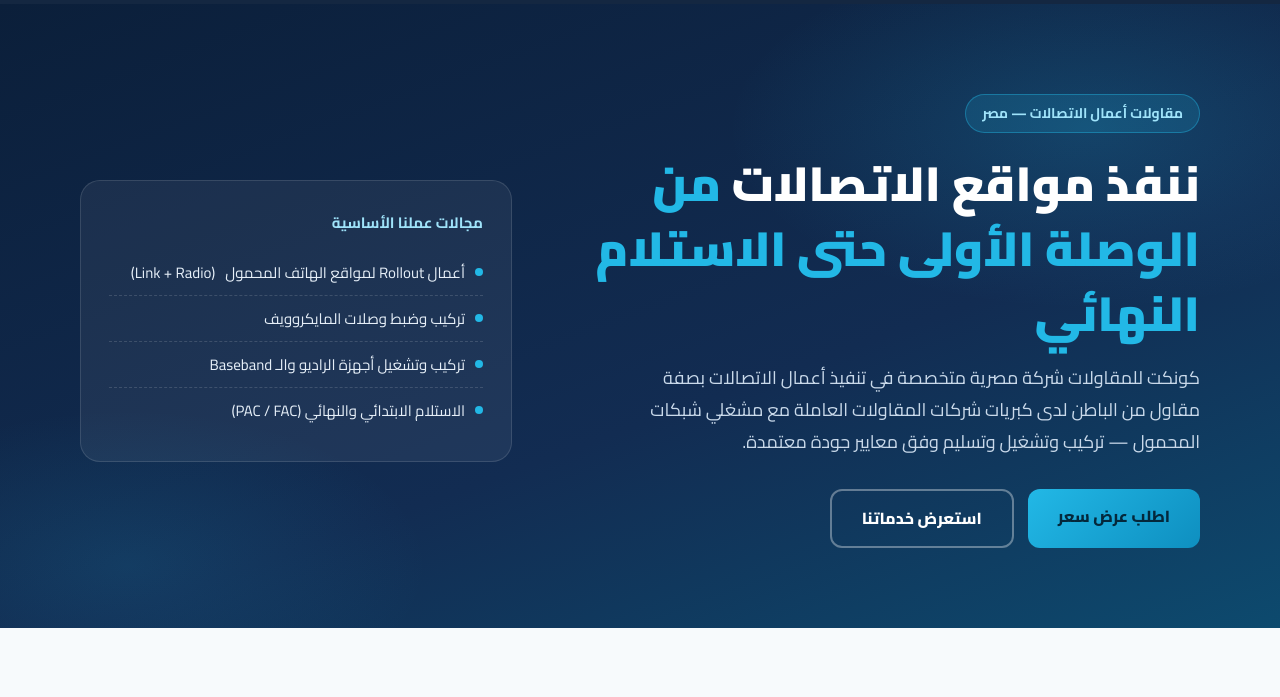
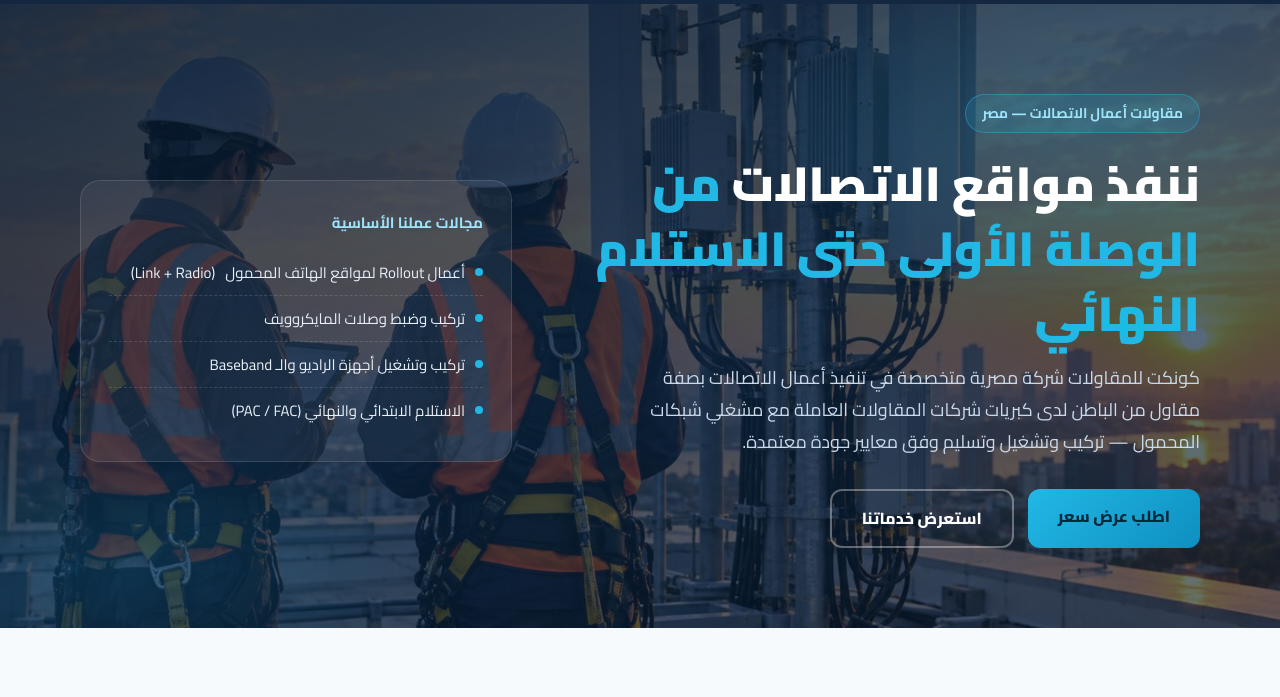
Before and after one commit to connect-contracting/connect-contracting.github.io, a plain HTML site: page index.html in a window 1280 px wide. Shown: the part 64-761 px from the top of the page. Drawn offline with Linux system fonts and the light colour scheme.

Commit message:
Implement hero slideshow in index.html
Added hero slideshow section with images and animations.

```diff
--- a/index.html
+++ b/index.html
@@ -151,6 +151,14 @@ footer b{color:#fff}
 footer a{color:#9db4cc;text-decoration:none;font-weight:600}footer a:hover{color:var(--cyan)}
 @media(max-width:760px){.menu-btn{display:block}.nav-links{display:none;position:absolute;top:68px;inset-inline:0;flex-direction:column;gap:0;background:#0b1f3a;border-top:1px solid rgba(255,255,255,.1);padding:6px 20px 12px;box-shadow:0 12px 24px rgba(0,0,0,.25)}.nav-links.open{display:flex}.nav-links li a{display:block;padding:12px 0;border-bottom:1px solid rgba(255,255,255,.08);font-size:16px}.nav-links li:last-child a{border:0}}
 @media(max-width:760px){.brand{gap:6px}.brand b{font-size:14px}.lang{margin-inline-start:6px;padding:4px 10px;font-size:12.5px}.menu-btn{width:34px;margin-inline-start:6px}}
+
+/* hero slideshow */
+.hero-slides{position:absolute;inset:0;z-index:0;overflow:hidden;background:var(--navy)}
+.hero-slides img{position:absolute;inset:0;width:100%;height:100%;object-fit:cover;opacity:0;transform:scale(1);animation:heroFade 36s infinite;will-change:opacity,transform}
+.hero-slides img:nth-child(1){animation-delay:0s}.hero-slides img:nth-child(2){animation-delay:6s}.hero-slides img:nth-child(3){animation-delay:12s}.hero-slides img:nth-child(4){animation-delay:18s}.hero-slides img:nth-child(5){animation-delay:24s}.hero-slides img:nth-child(6){animation-delay:30s}
+.hero-slides::after{content:"";position:absolute;inset:0;background:linear-gradient(160deg,rgba(7,24,44,.86) 0%,rgba(10,40,70,.72) 55%,rgba(7,24,44,.6) 100%)}
+@keyframes heroFade{0%{opacity:0;transform:scale(1)}4%{opacity:1}17%{opacity:1}21%{opacity:0;transform:scale(1.12)}100%{opacity:0;transform:scale(1.12)}}
+@media(prefers-reduced-motion:reduce){.hero-slides img{animation:none}.hero-slides img:first-child{opacity:1}}
 </style>
 <link rel="icon" type="image/png" sizes="32x32" href="favicon-32.png">
 <link rel="apple-touch-icon" href="logo-icon-180.png">
@@ -178,6 +186,7 @@ footer a{color:#9db4cc;text-decoration:none;font-weight:600}footer a:hover{color
 </header>
 
 <div class="hero" id="top">
+  <div class="hero-slides" aria-hidden="true"><img src="/img/1-hero1.jpg" alt="" fetchpriority="high"><img src="/img/2-hero2.jpg" alt="" loading="lazy"><img src="/img/3-hero3.jpg" alt="" loading="lazy"><img src="/img/4-hero4.jpg" alt="" loading="lazy"><img src="/img/5-hero5.jpg" alt="" loading="lazy"><img src="/img/6-hero6.jpg" alt="" loading="lazy"></div>
   <div class="container hero-inner">
     <div>
       <span class="tag">مقاولات أعمال الاتصالات — مصر</span>
```
